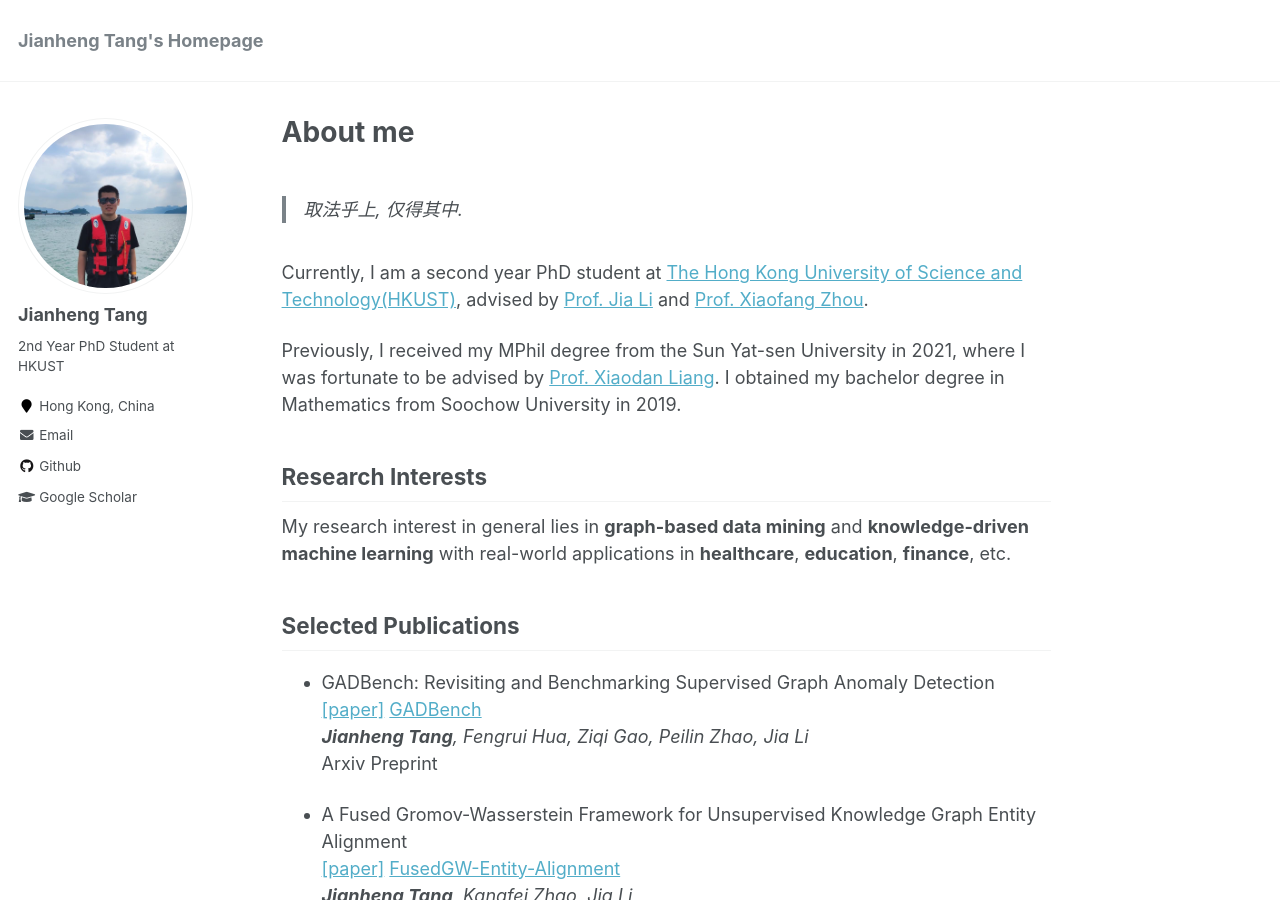
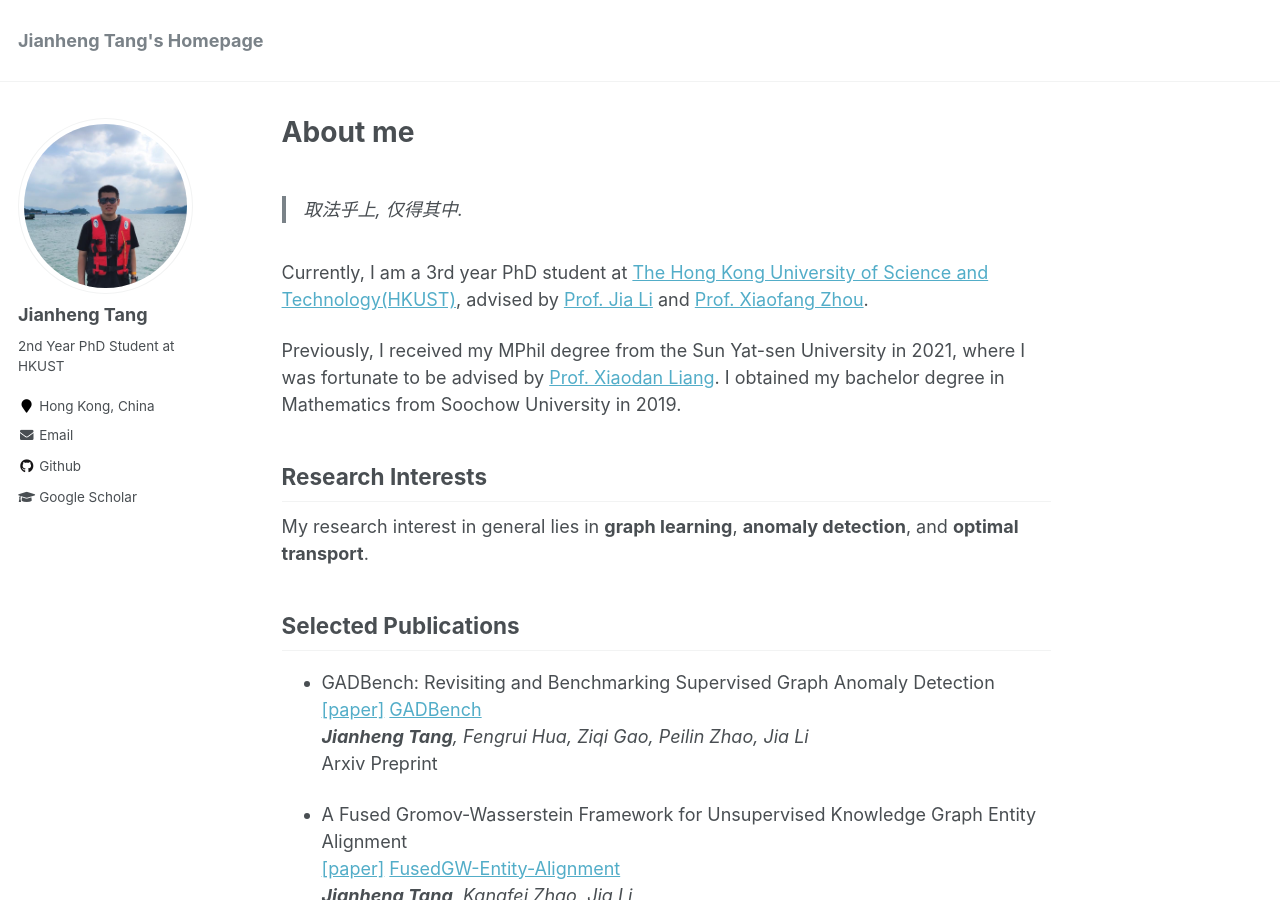
Before and after one commit to squareRoot3/squareRoot3.github.io, a Jekyll site: the page built from _pages/about.md, in a window 1280 px wide and 900 px high. Built offline with Jekyll 4.4.1, drawn with Linux system fonts in a browser that asks for light colours; some of the changed text lies outside the part shown.

Commit message:
Update about.md

```diff
--- a/_pages/about.md
+++ b/_pages/about.md
@@ -10,7 +10,7 @@ redirect_from:
 
 > 取法乎上, 仅得其中.
 
-Currently, I am a second year PhD student at [The Hong Kong University of Science and Technology(HKUST)](https://hkust.edu.hk/),
+Currently, I am a 3rd year PhD student at [The Hong Kong University of Science and Technology(HKUST)](https://hkust.edu.hk/),
 advised by [Prof. Jia Li](https://sites.google.com/view/lijia) and [Prof. Xiaofang Zhou](https://sites.google.com/view/xiaofang-zhou/home).
 
 Previously, I received my MPhil degree from the Sun Yat-sen University in 2021, where I was fortunate to be advised
@@ -18,8 +18,7 @@ by [Prof. Xiaodan Liang](https://scholar.google.com/citations?user=voxznZAAAAAJ&
 
 
 ## Research Interests
-My research interest in general lies in **graph-based data mining** and **knowledge-driven machine learning**
-with real-world applications in **healthcare**, **education**, **finance**, etc.
+My research interest in general lies in **graph learning**, **anomaly detection**, and **optimal transport**.
 
 <!-- Place this tag in your head or just before your close body tag. -->
 <script async defer src="https://buttons.github.io/buttons.js"></script>
@@ -73,7 +72,9 @@ ACL 2019 (Oral)
 
 ## Other Publications
 - A Convergent Single-Loop Algorithm for Relaxation of Gromov-Wasserstein in Graph Data
-[[paper]](https://openreview.net/forum?id=0jxPyVWmiiF) <br>
+[[paper]](https://openreview.net/forum?id=0jxPyVWmiiF)
+<a class="github-button" href="https://github.com/squareRoot3/Gromov-Wasserstein-for-Graph" data-show-count="true" aria-label="Star buttons/github-buttons on GitHub">Gromov-Wasserstein-for-Graph</a><br>
+ <br>
   Jiajin Li,  **Jianheng Tang**, Lemin Kong, Huikang Liu, Jia Li, Anthony Man-Cho So, Jose Blanchet. <br>
 ICLR 2023
 
```
